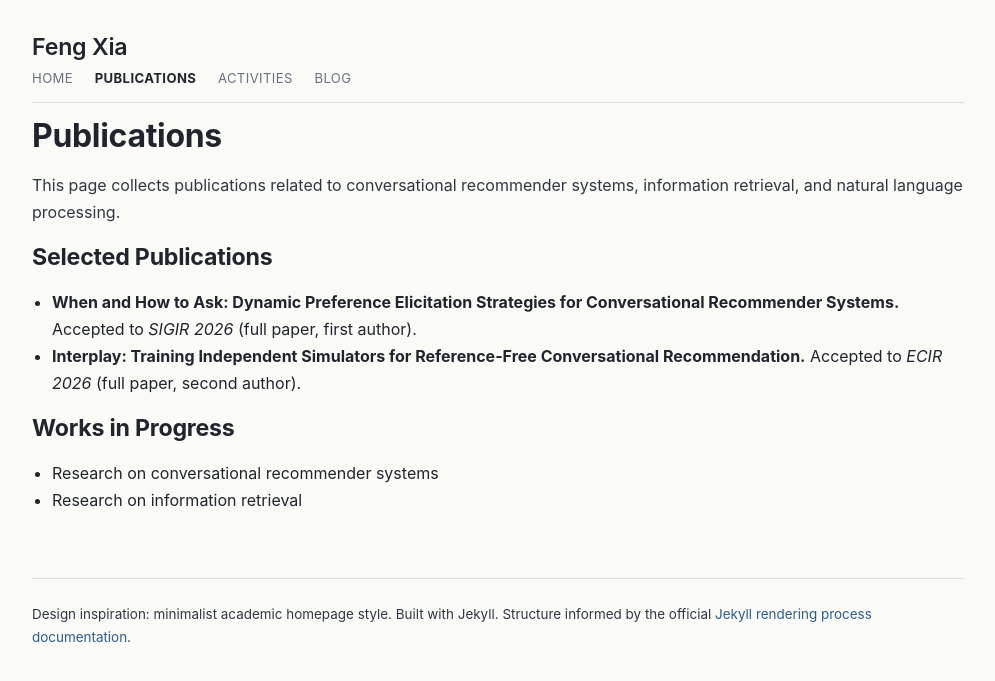
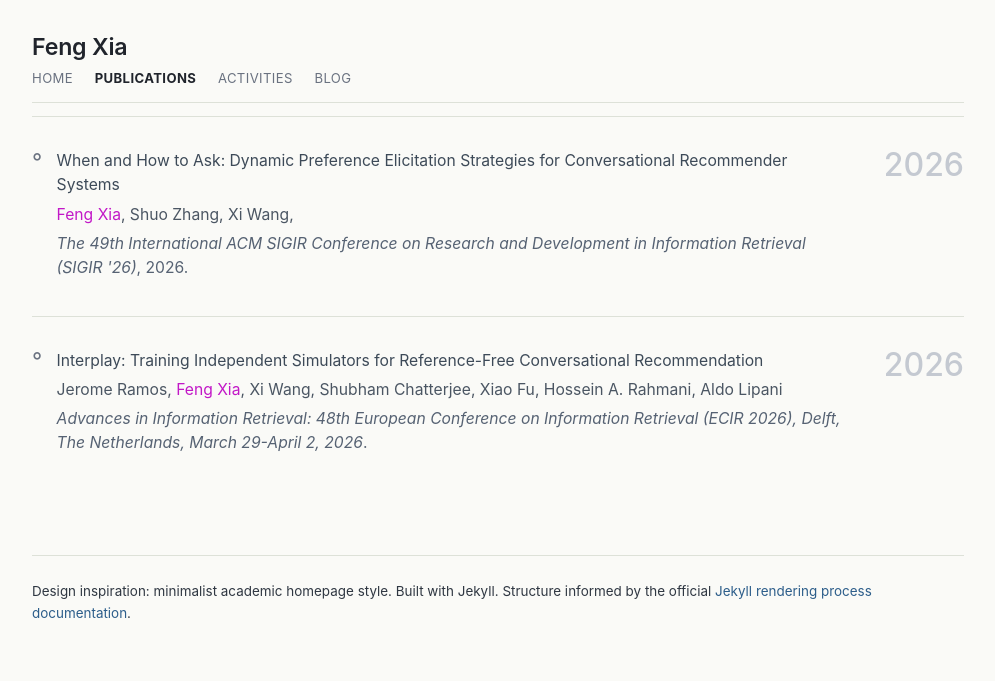
Before and after one commit to juanfacabian/juanfacabian.github.io, a Jekyll site: the page built from publications.md, in a window 1280 px wide. Shown: the top 681 px of the page, without its empty margins (142-1137 px from the left). Built offline with Jekyll 4.4.1, drawn with Linux system fonts in a browser that asks for light colours.

Commit message:
Restyle publications page by year

```diff
--- a/assets/css/style.css
+++ b/assets/css/style.css
@@ -226,6 +226,72 @@ ul {
   font-size: 0.95rem;
 }
 
+.pub-list {
+  display: flex;
+  flex-direction: column;
+}
+
+.pub-item {
+  display: flex;
+  justify-content: space-between;
+  align-items: flex-start;
+  gap: 2rem;
+  padding: 2rem 0 2.2rem;
+  border-top: 1px solid var(--border);
+}
+
+.pub-main {
+  display: flex;
+  align-items: flex-start;
+  gap: 0.9rem;
+  flex: 1 1 auto;
+  min-width: 0;
+}
+
+.pub-bullet {
+  color: var(--muted);
+  font-size: 1.4rem;
+  line-height: 1;
+  padding-top: 0.12rem;
+}
+
+.pub-entry {
+  max-width: 860px;
+}
+
+.pub-title,
+.pub-authors,
+.pub-venue {
+  font-size: 0.98rem;
+  line-height: 1.55;
+}
+
+.pub-title {
+  color: #3d4a58;
+  margin-bottom: 0.35rem;
+}
+
+.pub-authors {
+  color: #4b5663;
+  margin-bottom: 0.25rem;
+}
+
+.pub-venue {
+  color: #566273;
+}
+
+.pub-self {
+  color: #c218c7;
+}
+
+.pub-year {
+  color: #c4c9d1;
+  font-size: 2rem;
+  font-weight: 500;
+  line-height: 1;
+  flex: 0 0 auto;
+}
+
 .site-footer {
   margin-top: 4rem;
   padding-top: 1.5rem;
@@ -263,4 +329,18 @@ ul {
     height: 122px;
     border-radius: 50%;
   }
+
+  .pub-item {
+    display: block;
+    padding: 1.5rem 0 1.7rem;
+  }
+
+  .pub-main {
+    gap: 0.7rem;
+  }
+
+  .pub-year {
+    margin-top: 0.85rem;
+    font-size: 1.6rem;
+  }
 }
--- a/publications.md
+++ b/publications.md
@@ -3,18 +3,28 @@ title: Publications
 permalink: /publications/
 ---
 
-# Publications
+<div class="pub-list">
+  <section class="pub-item">
+    <div class="pub-main">
+      <div class="pub-bullet">&deg;</div>
+      <div class="pub-entry">
+        <div class="pub-title">When and How to Ask: Dynamic Preference Elicitation Strategies for Conversational Recommender Systems</div>
+        <div class="pub-authors"><span class="pub-self">Feng Xia</span>, Shuo Zhang, Xi Wang,</div>
+        <div class="pub-venue"><em>The 49th International ACM SIGIR Conference on Research and Development in Information Retrieval (SIGIR '26)</em>, 2026.</div>
+      </div>
+    </div>
+    <div class="pub-year">2026</div>
+  </section>
 
-This page collects publications related to conversational recommender systems, information retrieval, and natural language processing.
-
-## Selected Publications
-
-- **When and How to Ask: Dynamic Preference Elicitation Strategies for Conversational Recommender Systems.**
-  Accepted to *SIGIR 2026* (full paper, first author).
-- **Interplay: Training Independent Simulators for Reference-Free Conversational Recommendation.**
-  Accepted to *ECIR 2026* (full paper, second author).
-
-## Works in Progress
-
-- Research on conversational recommender systems
-- Research on information retrieval
+  <section class="pub-item">
+    <div class="pub-main">
+      <div class="pub-bullet">&deg;</div>
+      <div class="pub-entry">
+        <div class="pub-title">Interplay: Training Independent Simulators for Reference-Free Conversational Recommendation</div>
+        <div class="pub-authors">Jerome Ramos, <span class="pub-self">Feng Xia</span>, Xi Wang, Shubham Chatterjee, Xiao Fu, Hossein A. Rahmani, Aldo Lipani</div>
+        <div class="pub-venue"><em>Advances in Information Retrieval: 48th European Conference on Information Retrieval (ECIR 2026), Delft, The Netherlands, March 29-April 2, 2026</em>.</div>
+      </div>
+    </div>
+    <div class="pub-year">2026</div>
+  </section>
+</div>
```
